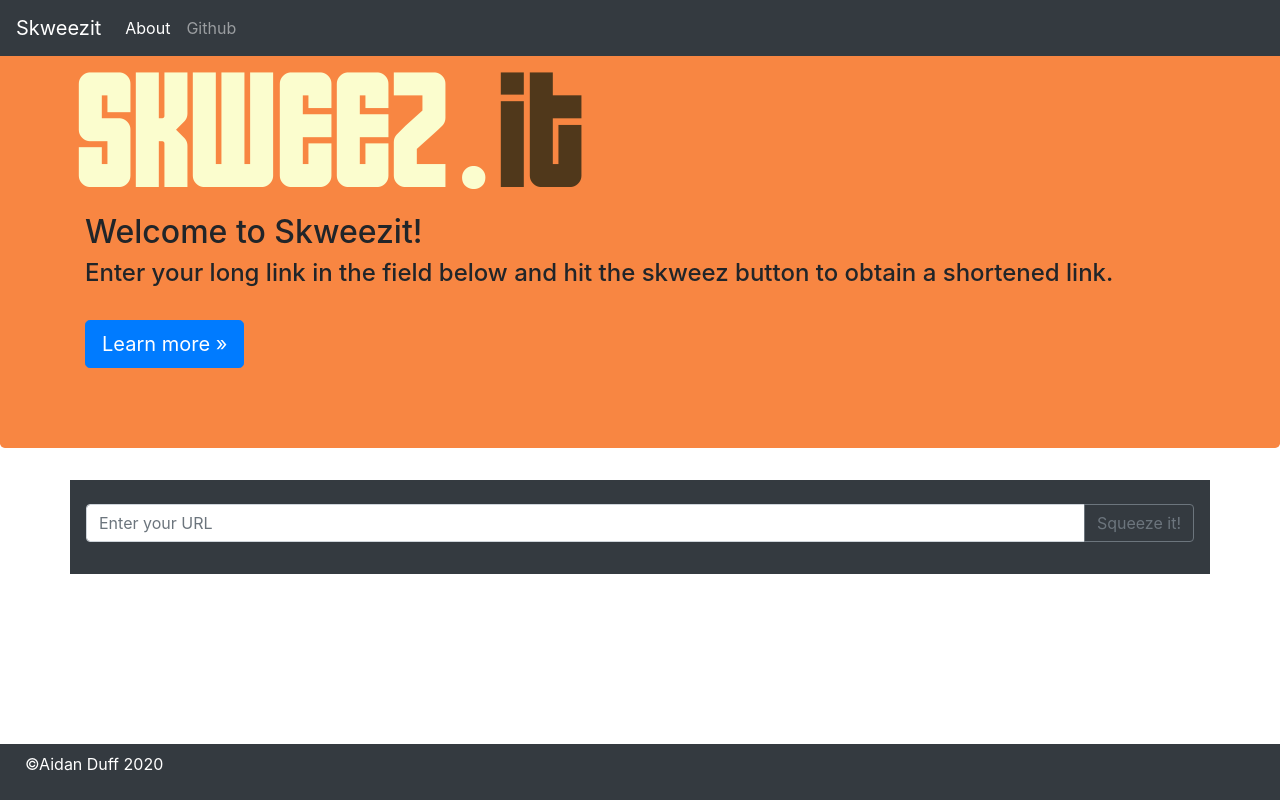
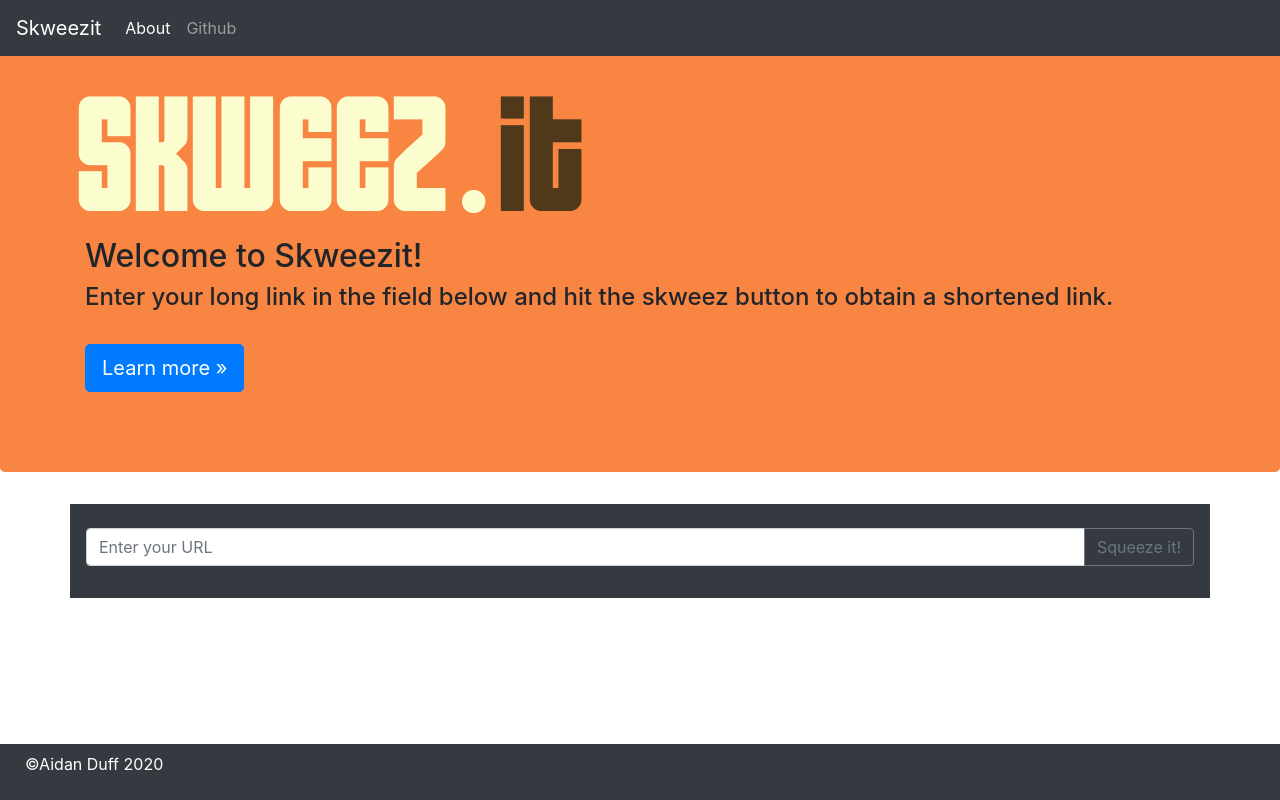
Before and after one commit to aidanduff/url-shortener-frontend, a React (Create React App) app: page / in a window 1280 px wide. Built offline with nearby package versions, Linux system fonts and the light colour scheme.

Commit message:
updated post URL

```diff
--- a/src/components/home.jsx
+++ b/src/components/home.jsx
@@ -23,7 +23,7 @@ class Home extends Component {
             },
           };
 
-          const response = await http.post('http://localhost:8080/squeezer', string, config);
+          const response = await http.post('http://localhost:8080/skweez.it', string, config);
           this.setState({shortenedUrl: response.data.shortenedURL });
       };
 
--- a/src/components/jumbotron.jsx
+++ b/src/components/jumbotron.jsx
@@ -5,7 +5,7 @@ import Logo from './logo';
 const Jumbotron = () => {
     return (
         <div className="jumbotron " style={{ backgroundColor: "#f88642" }}>
-        <div className="container">
+        <div className="container mt-4">
           <p className="row"><Logo /></p>
           {/* <h1 className="display-3 row">Hello, world!</h1> */}
           <h2>Welcome to Skweezit!</h2>
--- a/src/components/logo.jsx
+++ b/src/components/logo.jsx
@@ -2,7 +2,7 @@ import React from 'react';
 import logo from "../images/logo.png";
 
 const Logo = () => {
-    return ( <img src={logo} alt="logo" class="img-fluid rounded  d-block m-2"></img> );
+    return ( <img src={logo} alt="logo" className="img-fluid rounded  d-block m-2"></img> );
 }
 
 export default Logo;
```
